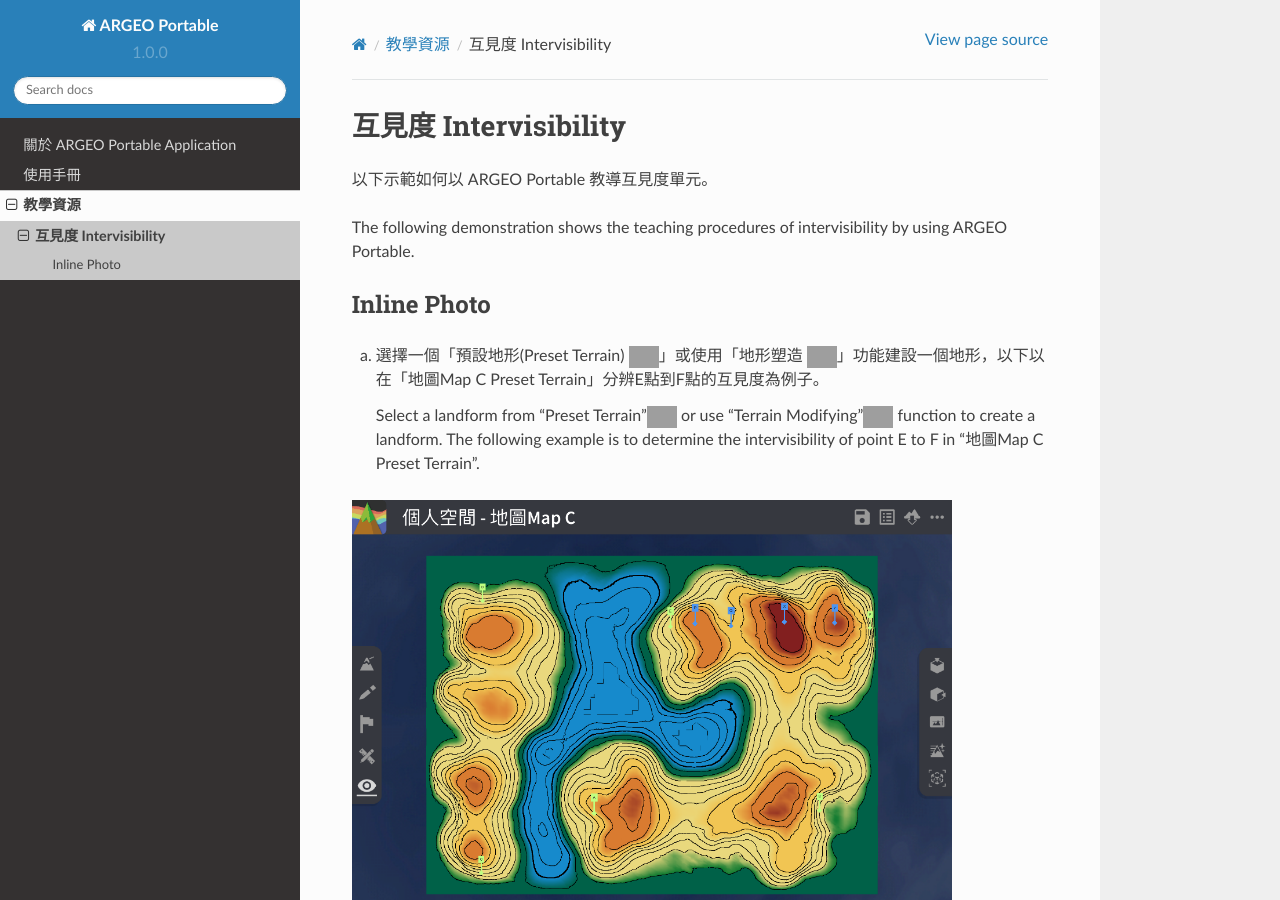
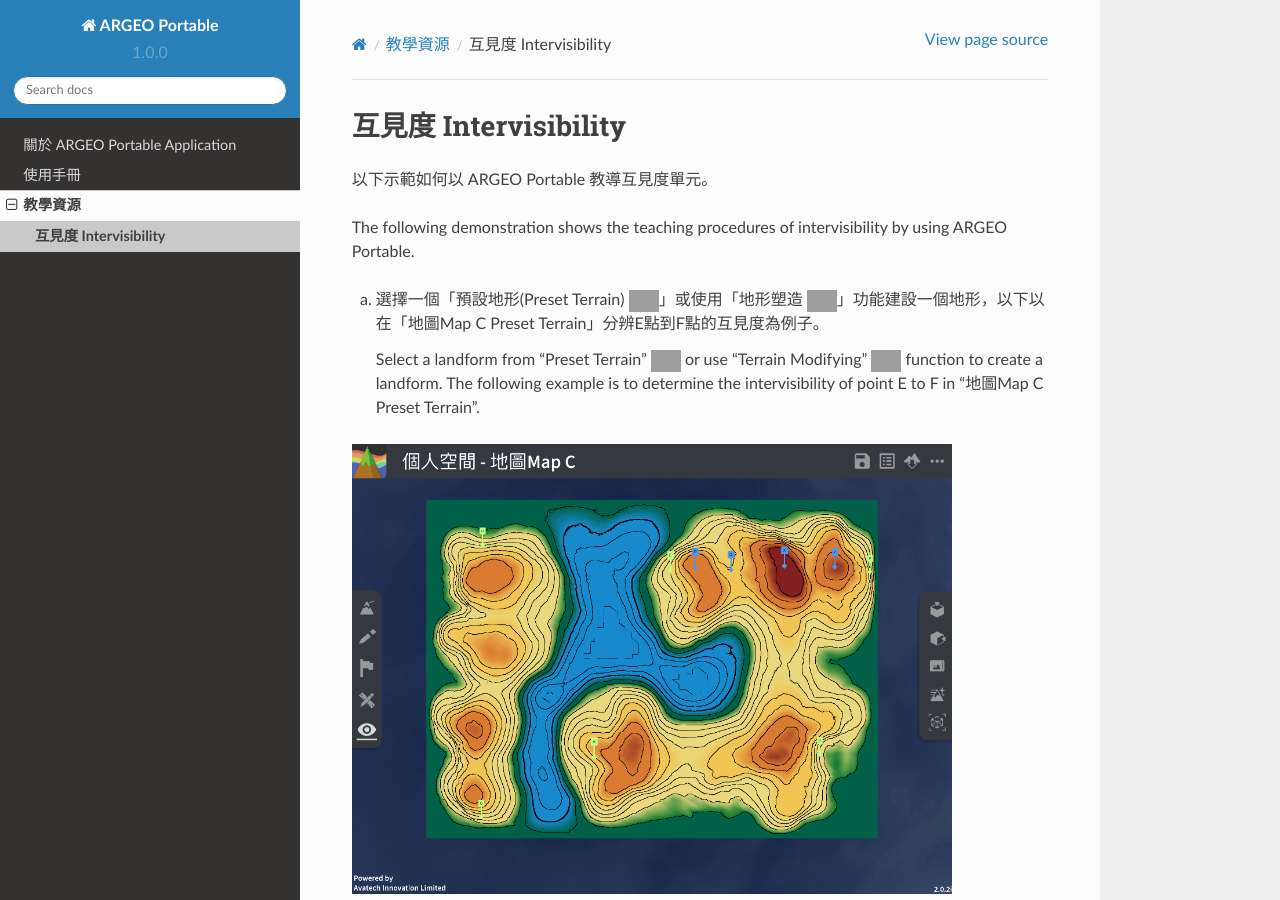
Before and after one commit to Avatech-hk/argeoportable, a Sphinx documentation site: the page built from docs/source/eduresource/mapreading/intervisibility.rst, in a window 1280 px wide and 900 px high. Built offline with Sphinx 7.4.7 and the Read the Docs theme 2.0.0, drawn with Linux system fonts in a browser that asks for light colours; pages that are not in the unit, such as notebooks, are missing from menus; grey boxes are pictures that could not be loaded.

Commit message:
Update intervisibility.rst

```diff
--- a/docs/source/eduresource/mapreading/intervisibility.rst
+++ b/docs/source/eduresource/mapreading/intervisibility.rst
@@ -1,27 +1,24 @@
 互見度 Intervisibility
 ===================================
+.. |presetterrain| image:: intervisibility_images/pre-set terrain.png
+   :width: 30
 
+.. |terrain_edit_mode| image:: intervisibility_images/terrain edit mode.png
+   :width: 30
 
 以下示範如何以 ARGEO Portable 教導互見度單元。
 
 The following demonstration shows the teaching procedures of intervisibility by using ARGEO Portable.
 
-Inline Photo
-*********
+
 
 a. 選擇一個「預設地形(Preset Terrain) |presetterrain|」或使用「地形塑造 |terrain_edit_mode|」功能建設一個地形，以下以在「地圖Map C Preset Terrain」分辨E點到F點的互見度為例子。
 
-   Select a landform from “Preset Terrain”|presetterrain| or use “Terrain Modifying”|terrain_edit_mode| function to create a landform. The following example is to determine the intervisibility of point E to F in “地圖Map C Preset Terrain”.
+   Select a landform from “Preset Terrain” |presetterrain| or use “Terrain Modifying” |terrain_edit_mode| function to create a landform. The following example is to determine the intervisibility of point E to F in “地圖Map C Preset Terrain”.
 
 .. image:: intervisibility_images/intervisibility1.png
   :width: 600
   :alt: 登入畫面
-
-.. |presetterrain| image:: intervisibility_images/pre-set terrain.png
-   :width: 30
-
-.. |terrain_edit_mode| image:: intervisibility_images/terrain edit mode.png
-   :width: 30
 
 
 b. 繪畫E點到F點的橫切面圖。（參閱橫切面指引）
```
